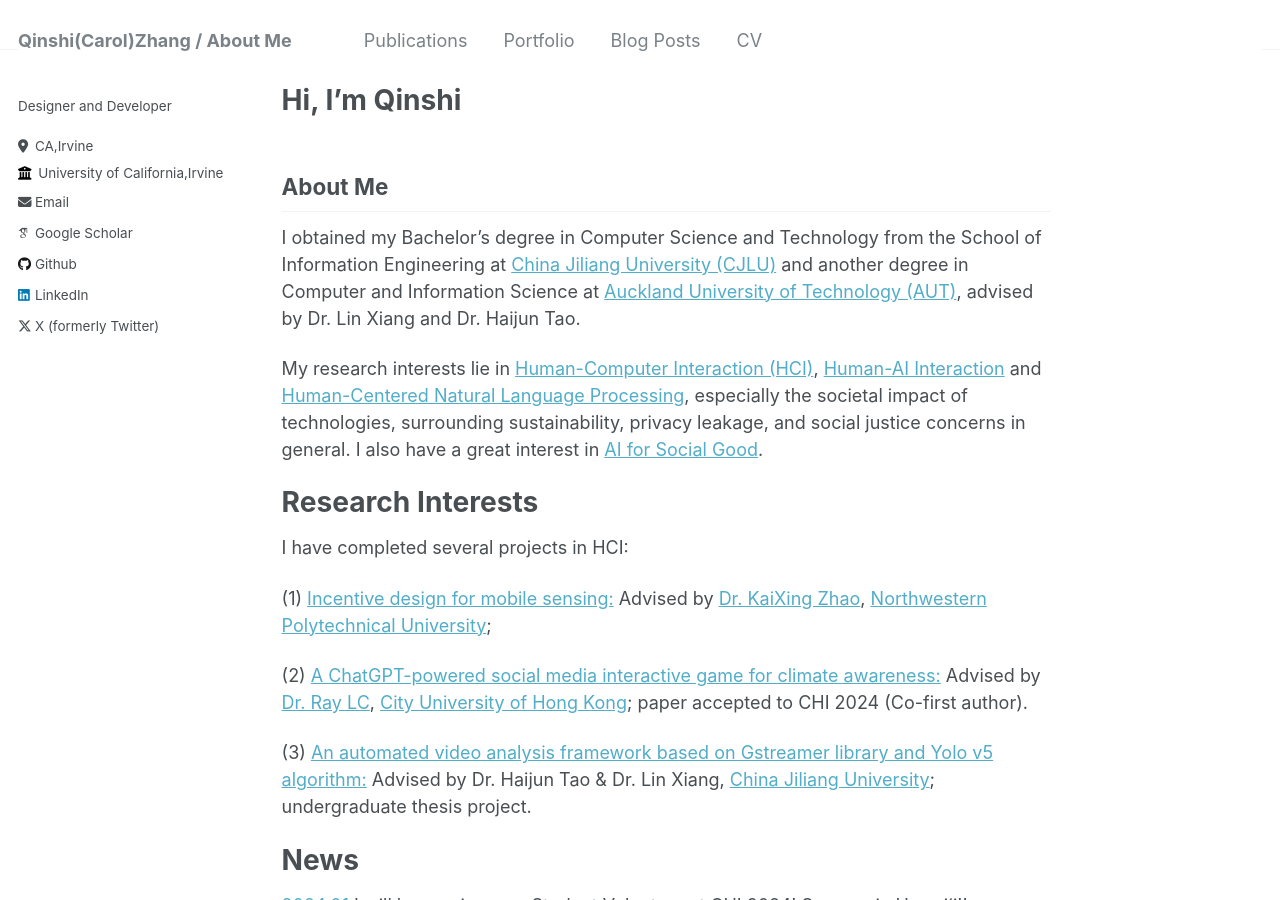
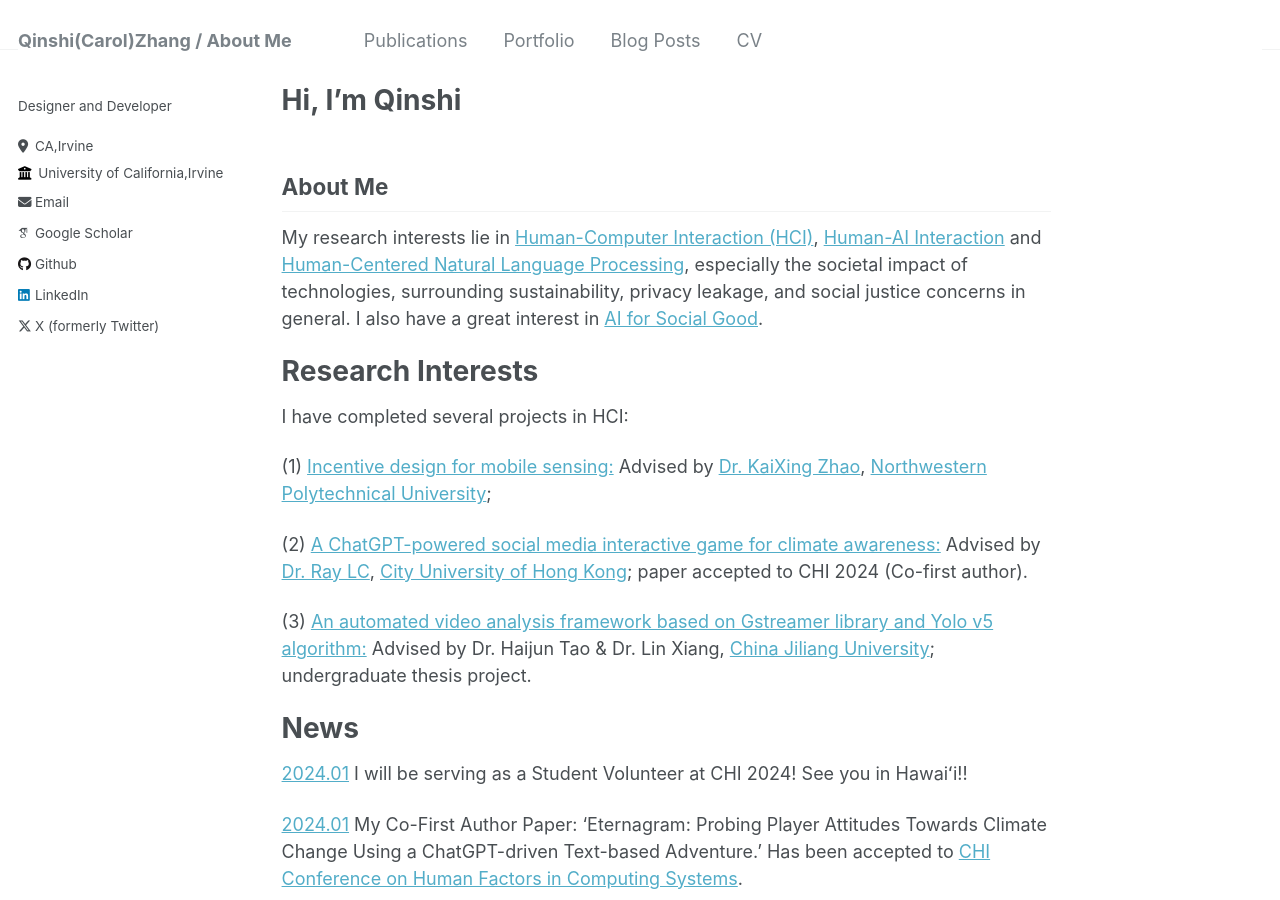
Before and after one commit to Carolzhangzz/AcademicWeb, a Jekyll site: the page built from _pages/about.md, in a window 1280 px wide and 900 px high. Built offline with Jekyll 4.4.1, drawn with Linux system fonts in a browser that asks for light colours; some web fonts are replaced.

Commit message:
Update about.md

```diff
--- a/_pages/about.md
+++ b/_pages/about.md
@@ -7,7 +7,6 @@ redirect_from:
   - /about.html
 ---
 ## About Me
-I obtained my Bachelor's degree in Computer Science and Technology from the School of Information Engineering at [China Jiliang University (CJLU)](https://english.cjlu.edu.cn/) and another degree in Computer and Information Science at [Auckland University of Technology (AUT)](https://www.aut.ac.nz/), advised by Dr. Lin Xiang and Dr. Haijun Tao.
 
 My research interests lie in [Human-Computer Interaction (HCI)](#), [Human-AI Interaction](#) and [Human-Centered Natural Language Processing](#), especially the societal impact of technologies, surrounding sustainability, privacy leakage, and social justice concerns in general. I also have a great interest in [AI for Social Good](#).
 
```
